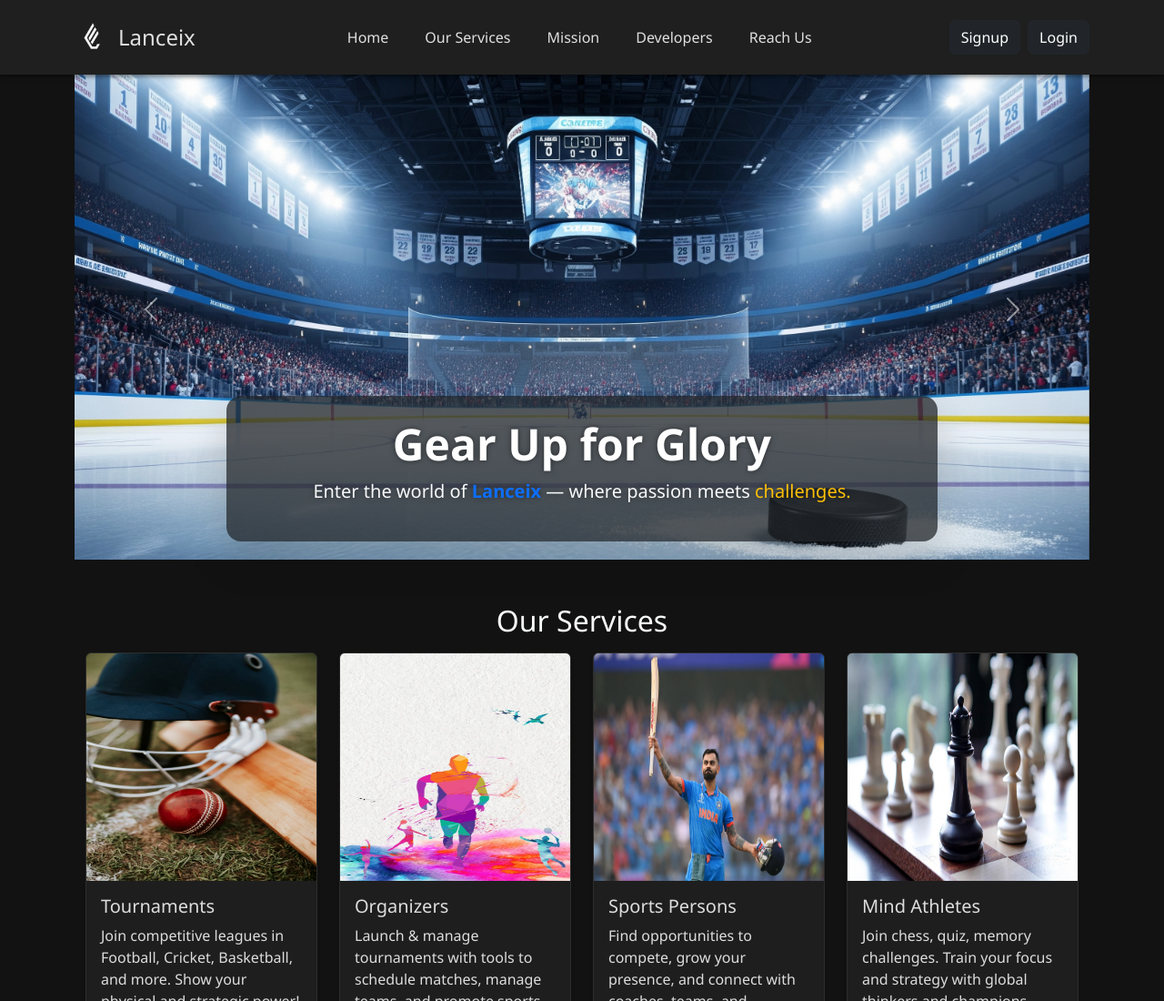
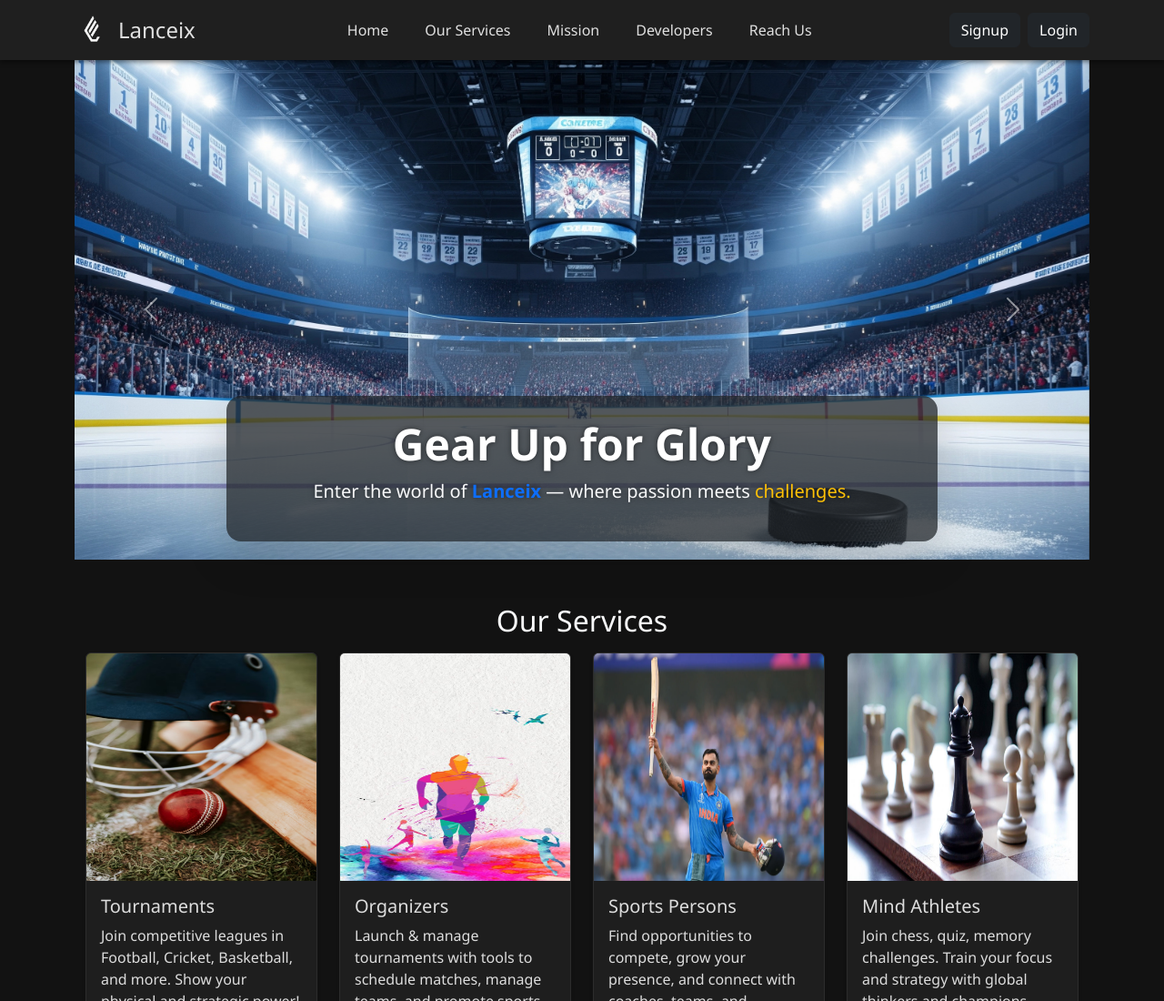
Before and after one commit to Amitg24/Lanceix, a website: page public/index.html in a window 1280 px wide. Shown: the top 1100 px of the page at 91% size. Drawn offline with nearby package versions, Linux system fonts and the light colour scheme.

Commit message:
Update index.html

```diff
--- a/public/index.html
+++ b/public/index.html
@@ -424,7 +424,7 @@
   <!-- Navbar -->
   <!-- Navbar -->
   <!-- Navbar -->
-  <nav class="navbar navbar-dark bg-dark fixed-top py-3">
+  <nav class="navbar navbar-dark bg-dark fixed-top py-2">
     <div
       class="container d-flex flex-column flex-md-row align-items-start align-items-md-center justify-content-between">
 
```
